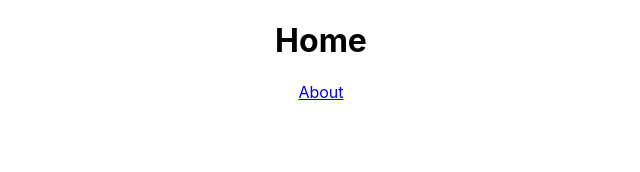
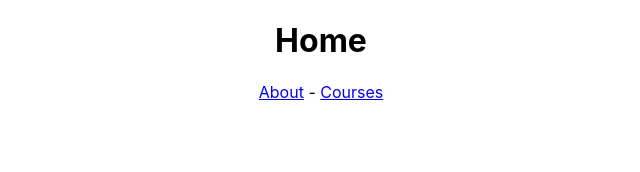
Before and after one commit to croulu/react_router, a React (Create React App) app: page / in a window 1280 px wide. Shown: the top 172 px of the page, without its empty margins (319-959 px from the left). Built offline with nearby package versions, Linux system fonts and the light colour scheme.

Commit message:
addresses imbriquees et chemins relatifs

```diff
--- a/src/App.js
+++ b/src/App.js
@@ -1,14 +1,24 @@
 import React from "react";
 import './App.css';
 
-import {Routes, Route, Link, useParams} from 'react-router-dom';
+import {Routes, Route, Link, useParams, Outlet} from 'react-router-dom';
 
 
 const Home = () => {
     return (
         <>
             <h1>Home</h1>
-            <Link to='about'>About</Link>
+            <Link to='about'>About</Link> - <Link to='courses'>Courses</Link>
+        </>
+    )
+}
+
+const Courses = () => {
+    return (
+        <>
+            <h1>Courses</h1>
+            <Outlet />
+            <Link to='/'>Home</Link> - <Link to='js'>Javascript</Link> - <Link to='react'>React</Link> - <Link to='review'>Review</Link>
         </>
     )
 }
@@ -27,7 +37,6 @@ const Review = () => {
         <>
             <h1>Review</h1>
             <h2>La liste des cours</h2>
-            <Link to='/'>Home</Link>
         </>
     )
 }
@@ -37,7 +46,6 @@ const Course = () => {
     return (
         <>
             <h1>Course : {course}</h1>
-            <Link to='/'>Home</Link>
         </>
     )
 }
@@ -48,8 +56,10 @@ const App = () => {
             <Routes>
                 <Route path='/' element={<Home/>}/>
                 <Route path='about' element={<About/>}/>
-                <Route path='courses/:course' element={<Course/>}/>
-                <Route path='courses/review' element={<Review/>}/>
+                <Route path='courses' element={<Courses/>}>
+                    <Route path=':course' element={<Course/>}/>
+                    <Route path='review' element={<Review/>}/>
+                </Route>
             </Routes>
         </div>
     );
```
